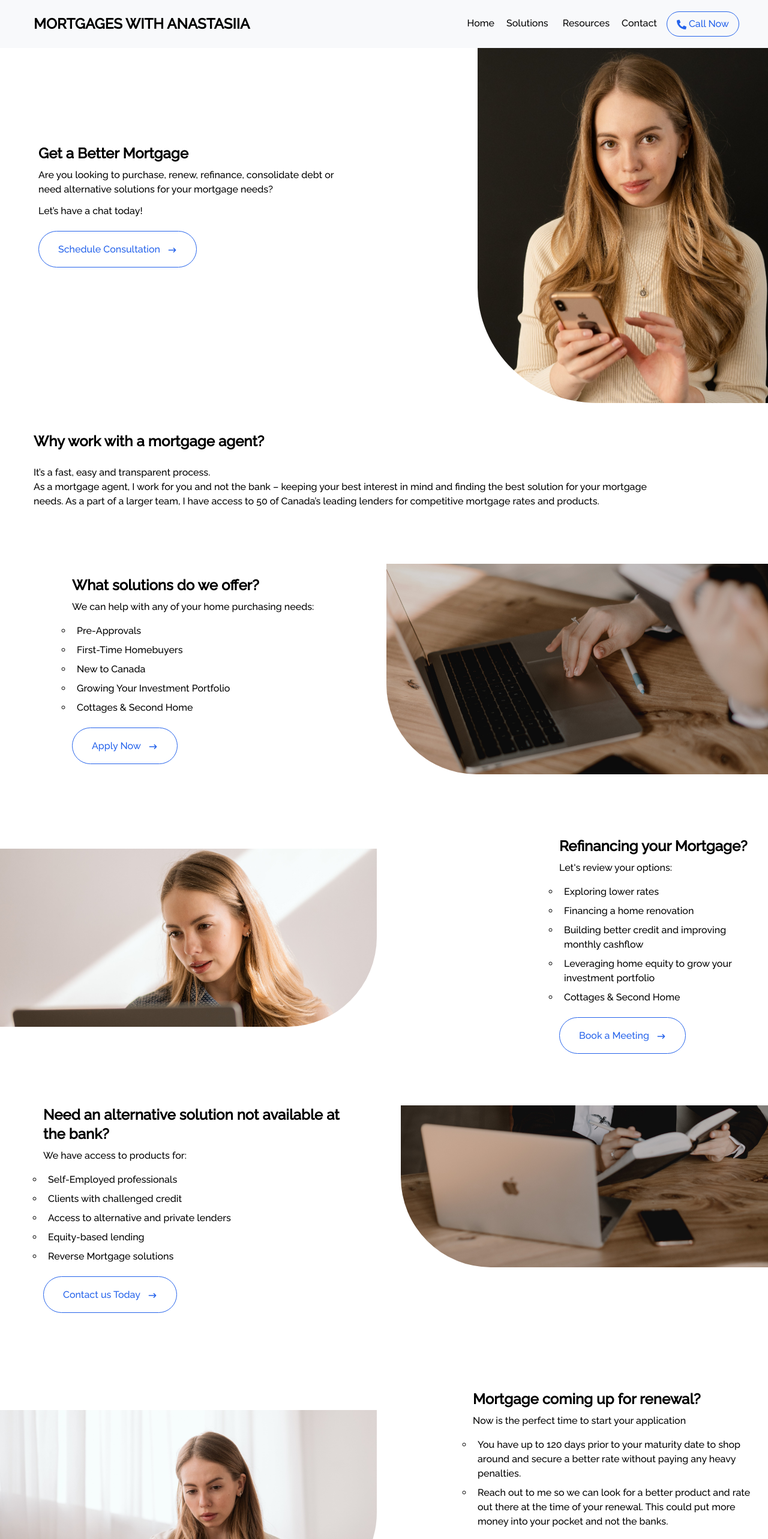
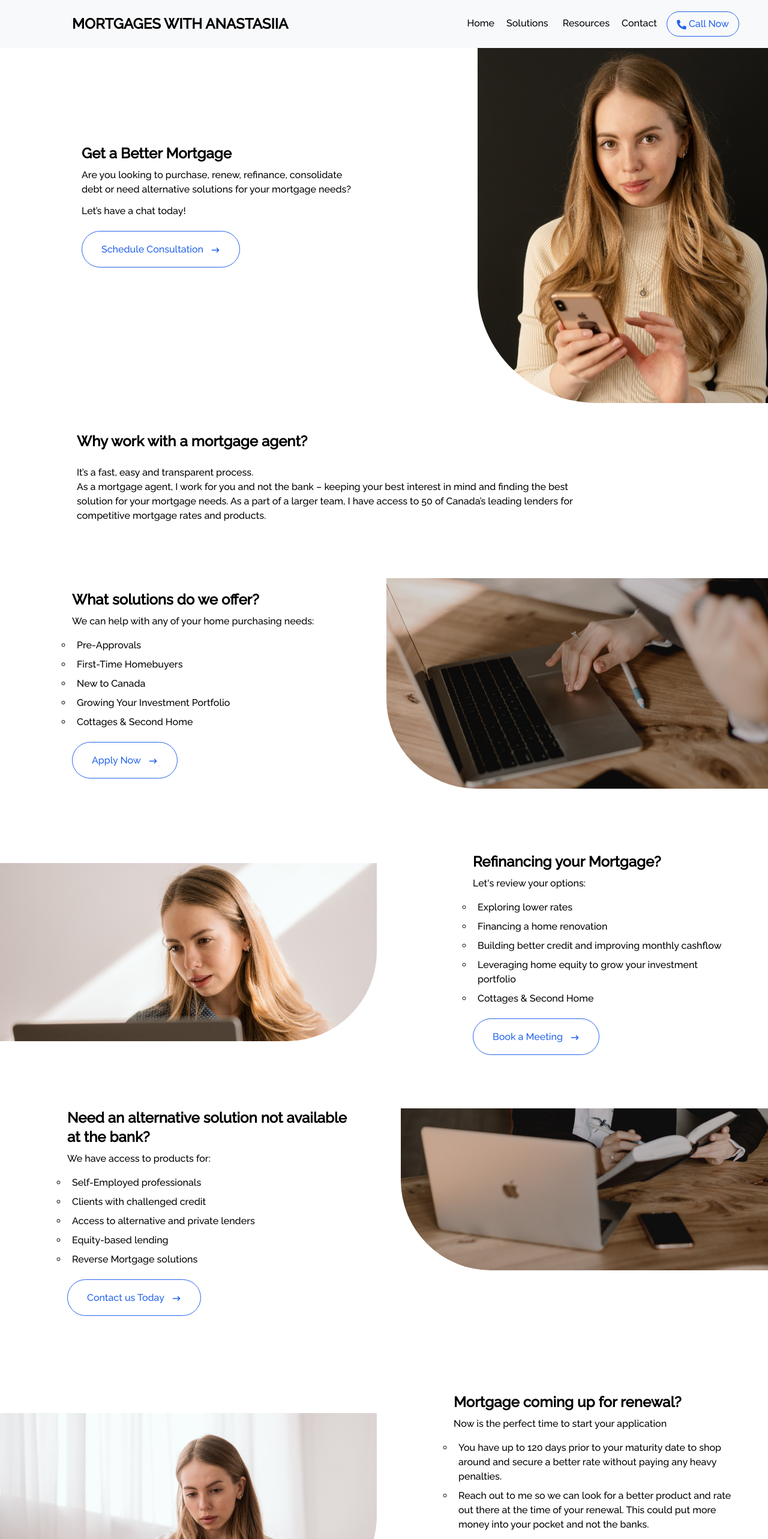
Before and after one commit to KyleRomanos/anastasiia, a React (Create React App) app: page / in a window 1280 px wide. Shown: the top 2566 px of the page at 60% size. Built offline with nearby package versions, Linux system fonts and the light colour scheme.

Commit message:
updated spacing

```diff
--- a/src/components/Home.jsx
+++ b/src/components/Home.jsx
@@ -10,7 +10,7 @@ const Home = () => {
         <div className="grid sm:grid-cols-2 md:grid-cols-2 gap-2">
         {/* <ul className='align-middle font-bold'> */}
             <span id="resource-id" className='my-2 align-middle p-2'>
-              <div id="home_main" className="lg:flex-1 lg:my-auto px-2  mx-auto lg:pl-6 sm:mx-8 ">
+              <div id="home_main" className="lg:flex-1 lg:my-auto px-2  mx-auto lg:pl-24 sm:mx-8 ">
                 <h3 id="home_h4" className="lg:text-2xl font-bold text-[#000000] mx-auto lg:pt-36">Get a Better Mortgage</h3>
                 <p id="home_p" className="text-[#000000] lg:pb-1 lg:my-2 max-w-[1400px]">Are you looking to purchase, renew, refinance, consolidate debt or need alternative solutions for your mortgage needs?</p>
                 <p id="home_p-chat" className="text-[#000000] pb-8 lg:my-2 max-w-[600px]">Let’s have a chat today!</p>
@@ -35,7 +35,7 @@ const Home = () => {
 
             {/* </ul> */}
             </div>
-            <div id="home-bottom-container" className="lg:flex-1 lg:my-auto px-2 lg:pt-0 mx-auto lg:pl-6 sm:mx-8 lg:w-[1080px]">
+            <div id="home-bottom-container" className="lg:flex-1 lg:my-auto px-2 lg:pt-0 mx-auto lg:pl-24 sm:mx-8 lg:w-[1000px]">
            <h4 id="home_h4-bottom" className="lg:text-2xl lg:py-2  font-bold text-[#000000] mx-auto">Why work with a mortgage agent?</h4>
             <p id="home_p-bottom" className="text-[#000000] lg:py-2 lg:pr-4 lg:my-2 max-w[1000px] items-center">It’s a fast, easy and transparent process. <br/> As a mortgage agent, I work for you and not the bank – keeping your best interest in mind and finding the best solution for your mortgage needs. As a part of a larger team, I have access to 50 of Canada’s leading lenders for competitive mortgage rates and products.</p>
            </div>
--- a/src/components/Navbar.jsx
+++ b/src/components/Navbar.jsx
@@ -8,7 +8,7 @@ const Navbar = () => {
   return (
     <div className="fixed w-full h-[80px] flex justify-between items-center bg-[#f8f9fb] lg:px-12 text-black-400 sm:px-2">
         <div>
-            <h1 id="nav_brand" className="font-bold lg:text-2xl sm:ml-2 hover:text-blue-600 duration-300">
+            <h1 id="nav_brand" className="font-bold lg:text-2xl sm:ml-2 hover:text-blue-600 duration-300 lg:pl-16">
                 <Link to="home" smooth={true} duration={500}>MORTGAGES WITH ANASTASIIA </Link>
             </h1>
         </div>
--- a/src/components/Solutions.jsx
+++ b/src/components/Solutions.jsx
@@ -59,7 +59,7 @@ const Solutions = () => {
      </span>
               </span>
 
-              <div id="home_main" className="lg:flex-1 lg:pt-12 lg:my-auto mx-auto lg:pl-64 sm:mx-8">
+              <div id="home_main" className="lg:flex-1 lg:pt-12 lg:my-auto mx-auto lg:pl-28 sm:mx-8">
         <h3 id="home_h4" className="lg:text-2xl font-bold text-[#000000] mx-auto lg:pt-10">Refinancing your Mortgage?</h3>
          <p id="home_p2" className="text-[#000000] lg:pr-4 pb-2 lg:my-2 max-w[600px]">Let's review your options:</p>
          <ul class="solution-list">
@@ -94,7 +94,7 @@ const Solutions = () => {
               </div>
 
               <span id="resource-id" className='my-2 lg:ml-2 lg:pt-14 lg:align-middle p-2'>
-          <div id="home_main" className="lg:flex-1 lg:my-auto px-2  mx-auto lg:pl-6 sm:mx-8 ">
+          <div id="home_main" className="lg:flex-1 lg:my-auto px-2  mx-auto lg:pl-16 sm:mx-8 ">
        <h3 id="home_h4" className="lg:text-2xl font-bold text-[#000000] mx-auto">Need an alternative solution
 not available at the bank?</h3>
          <p id="home_p" className="text-[#000000] pr-4 pb-2 lg:my-2 max-w[600px]">
@@ -145,7 +145,7 @@ lenders</p>
 </span>
     </span>
 
-    <div id="solutions_main" className="lg:flex-1 lg:pt-2 lg:my-auto mx-auto lg:pl-36">
+    <div id="solutions_main" className="lg:flex-1 lg:pt-2 lg:my-auto mx-auto lg:pl-28 lg:pr-8">
 <h3 id="home_h4-r" className="lg:text-2xl font-bold text-[#000000] mx-auto">Mortgage coming up for
 renewal?</h3>
 <p id="home_p" className="text-[#000000] pr-4 pb-2 lg:my-2 max-w[600px]">Now is the perfect time to start your
```
